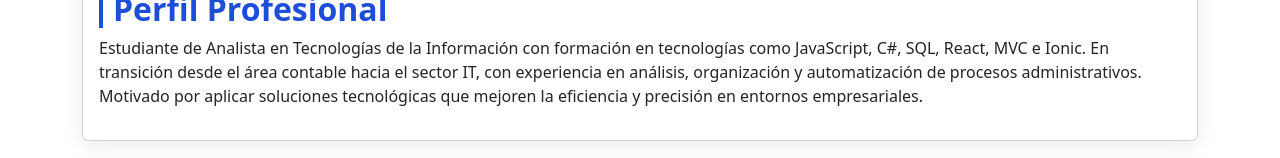
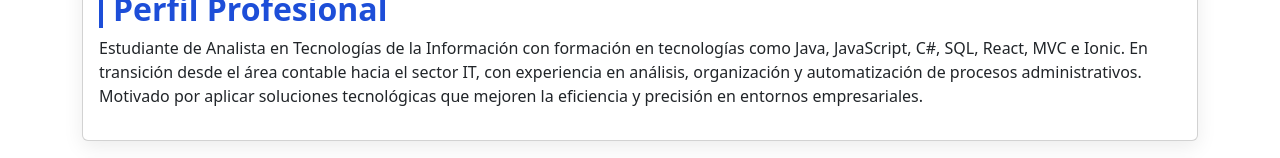
Before and after one commit to DiegoRoUy/Curriculum_Vitae, a plain HTML site: page index.html in a window 1280 px wide. Shown: the part 362-520 px from the top of the page. Drawn offline with nearby package versions, Linux system fonts and the light colour scheme.

Commit message:
index.html

```diff
--- a/index.html
+++ b/index.html
@@ -45,7 +45,7 @@
                 <h2 class="section-title">Perfil Profesional</h2>
                 <p>
                     Estudiante de Analista en Tecnologías de la Información con formación en tecnologías
-                    como JavaScript, C#, SQL, React, MVC e Ionic. En transición desde el
+                    como Java, JavaScript, C#, SQL, React, MVC e Ionic. En transición desde el
                     área contable hacia el sector IT, con experiencia en análisis,
                     organización y automatización de procesos administrativos. Motivado
                     por aplicar soluciones tecnológicas que mejoren la eficiencia y
```
